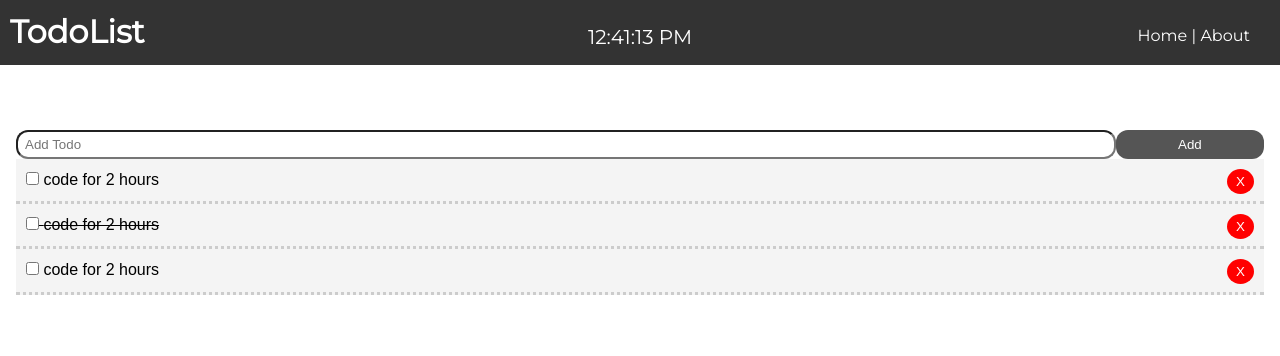
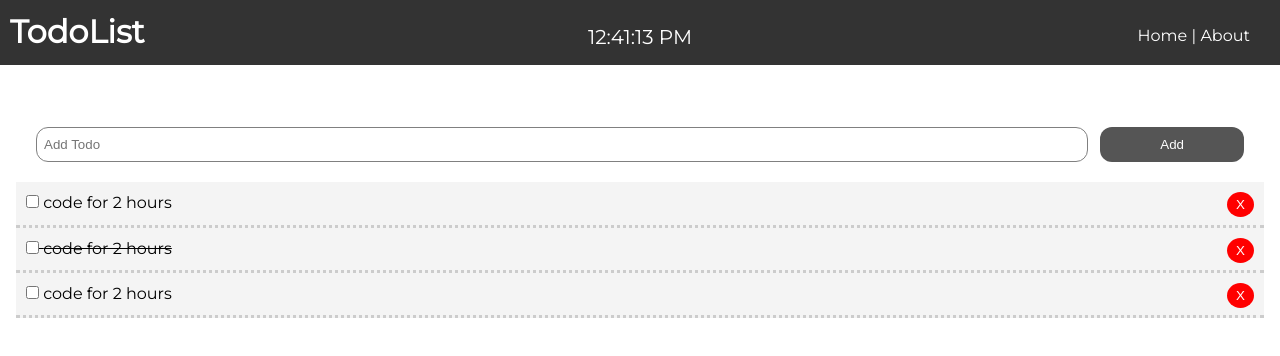
Before and after one commit to sammy-code98/react-todo, a React (Create React App) app: page / in a window 1280 px wide. Shown: the top 356 px of the page. Built offline with nearby package versions, Linux system fonts and the light colour scheme.

Commit message:
fix input

```diff
--- a/src/App.css
+++ b/src/App.css
@@ -4,7 +4,7 @@
 	padding: 0;
 }
 body {
-	font-family: Arial, Helvetica, sans-serif;
+	font-family: 'Montserrat', sans-serif;
 	line-height: 1.4;
 }
 
@@ -20,7 +20,7 @@ a {
 	border: none;
 	background: #555;
 	color: #fff;
-	padding: 7px 20px;
+	padding: 10px 20px;
 	cursor: pointer;
 }
 .btn:hover {
--- a/src/App.js
+++ b/src/App.js
@@ -67,7 +67,6 @@ class App extends Component {
 
           <Header />
           <br />
-          <br />
           {/* the exact keyword makes the route exactly the / */}
           <Route exact path="/" render={props => (
             <React.Fragment>
--- a/src/clock.css
+++ b/src/clock.css
@@ -1,5 +1,4 @@
 .Time {
-
 	margin: auto;
 	position: absolute;
 	top: 20px;
--- a/src/components/AddTodo.js
+++ b/src/components/AddTodo.js
@@ -1,5 +1,4 @@
 import React, { Component } from 'react'
-
 export class AddTodo extends Component {
     state = {
         title: ''
@@ -16,14 +15,14 @@ export class AddTodo extends Component {
     }
     render() {
         return (
-            <form onSubmit={this.onSubmit} style={{ display: 'flex' }}>
+            <form onSubmit={this.onSubmit} style={{ display: 'flex', padding:'20px'  }}>
                 <input
                     type="text"
                     name="title"
                     placeholder="Add Todo"
 
                     value={this.state.title}
-                    style={{ outline: 'none', flex: '10', padding: ' 2px  7px', marginTop: '20px', borderRadius: '12px' }}
+                    style={{ outline: 'none', flex: '10', padding: '2px  7px',marginRight:'12px', marginTop: '20px', border:'1px solid  grey', borderRadius: '12px' }}
                     onChange={this.onChange}
                 />
                 {' '}
```
Also changed, not shown: 1 other file (tests, documents, lock files or other folders).
